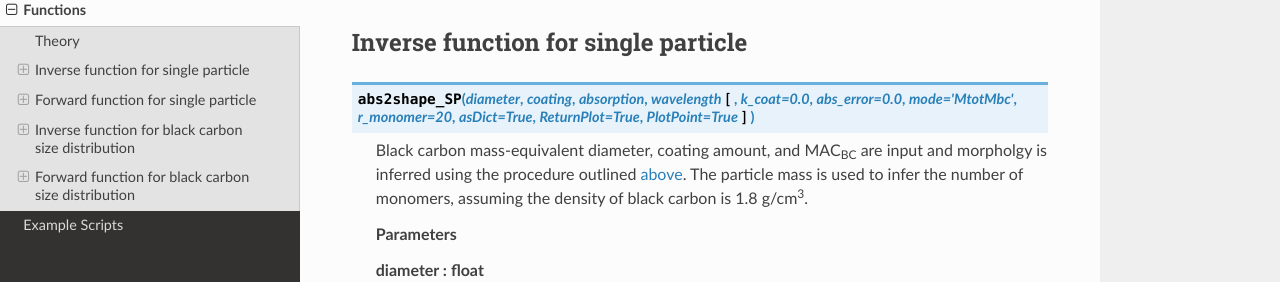
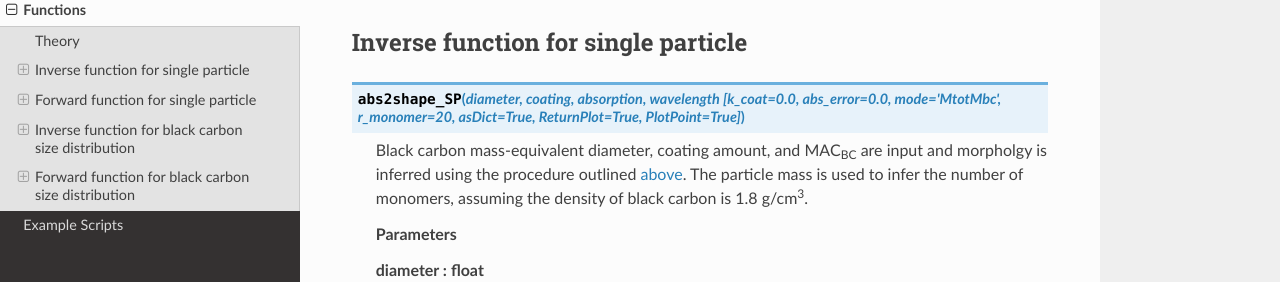
Before and after one commit to beelerpayton/FracScatt, a Sphinx documentation site: the page built from docs/source/functions.rst, in a window 1280 px wide and 900 px high, scrolled down 1888 px. Shown: the part 168-450 px from the top of the window. Built offline with Sphinx 7.4.7 and the Read the Docs theme 2.0.0, drawn with Linux system fonts in a browser that asks for light colours; pages that are not in the unit, such as notebooks, are missing from menus; some of the changed text lies outside the part shown.

```diff
--- a/docs/source/functions.rst
+++ b/docs/source/functions.rst
@@ -61,7 +61,7 @@ Theory
 Inverse function for single particle
 ---------------------------------
 
-.. py:function:: abs2shape_SP(diameter, coating, absorption, wavelength, [k_coat=0.0, abs_error=0.0, mode='MtotMbc', r_monomer=20, asDict=True, ReturnPlot=True, PlotPoint=True])
+.. py:function:: abs2shape_SP(diameter, coating, absorption, wavelength [k_coat=0.0, abs_error=0.0, mode='MtotMbc', r_monomer=20, asDict=True, ReturnPlot=True, PlotPoint=True])
 
    Black carbon mass-equivalent diameter, coating amount, and MAC\ :sub:`BC` are input and morpholgy is inferred using the procedure outlined `above <https://pyBCabs.readthedocs.io/en/latest/functions.html#theory>`_. The particle mass is used to infer the number of monomers, assuming the density of black carbon is 1.8 g/cm\ :sup:`3`.
 
@@ -109,7 +109,7 @@ Inverse function for single particle
 Forward function for single particle
 ---------------------------------
 
-.. py:function:: shape2abs_SP(dp, coating, collapse, wavelength, [k_coat=0.0, mode='MtotMbc', r_monomer=20, asDict=True])
+.. py:function:: shape2abs_SP(dp, coating, collapse, wavelength [k_coat=0.0, mode='MtotMbc', r_monomer=20, asDict=True])
 
    Black carbon mass-equivalent diameter, coating amount, and morphology are input and MAC\ :sub:`BC` is calculated using the procedure outlined `above <https://pyBCabs.readthedocs.io/en/latest/functions.html#theory>`_.
 
@@ -149,7 +149,7 @@ Forward function for single particle
 Inverse function for black carbon size distribution
 ---------------------------------
 
-.. py:function:: abs2shape_SD(dpg, sigma_g, coating, absorption, wavelength, [k_coat=0.0, abs_error=0.0, mode='MtotMbc', r_monomer=20, asDict=True, ReturnPlot=True])
+.. py:function:: abs2shape_SD(dpg, sigma_g, coating, absorption, wavelength [k_coat=0.0, abs_error=0.0, mode='MtotMbc', r_monomer=20, asDict=True, ReturnPlot=True])
 
    Black carbon mass-equivalent lognormal size distribution, coating amount, and MAC\ :sub:`BC` are input and morpholgy is inferred using the procedure outlined `above <https://pyBCabs.readthedocs.io/en/latest/functions.html#theory>`_. The particle mass is used to infer the number of monomers, assuming the density of black carbon is 1.8 g/cm\ :sup:`3`.
 
@@ -201,7 +201,7 @@ Inverse function for black carbon size distribution
 Forward function for black carbon size distribution
 ---------------------------------
 
-.. py:function:: shape2abs_SD(dpg, sigma_g, coating_avg, coating_stdev, collapse, wavelength, [k_coat=0.00, mode='MtotMbc', r_monomer=20, DataPoints=False, ShowPlots=True])
+.. py:function:: shape2abs_SD(dpg, sigma_g, coating_avg, coating_stdev, collapse, wavelength [k_coat=0.00, mode='MtotMbc', r_monomer=20, DataPoints=False, ShowPlots=True])
 
    Black carbon mass-equivalent lognormal size distribution, coating distribution, and morphology are input and distribution of MAC\ :sub:`BC` is calculated. Black carbon mass-equivalent diameter and coating amount are randomly sampled per the input distributions, and MAC\ :sub:`BC` is calculated using the procedure outlined `above <https://pyBCabs.readthedocs.io/en/latest/functions.html#theory>`_.
 
```
